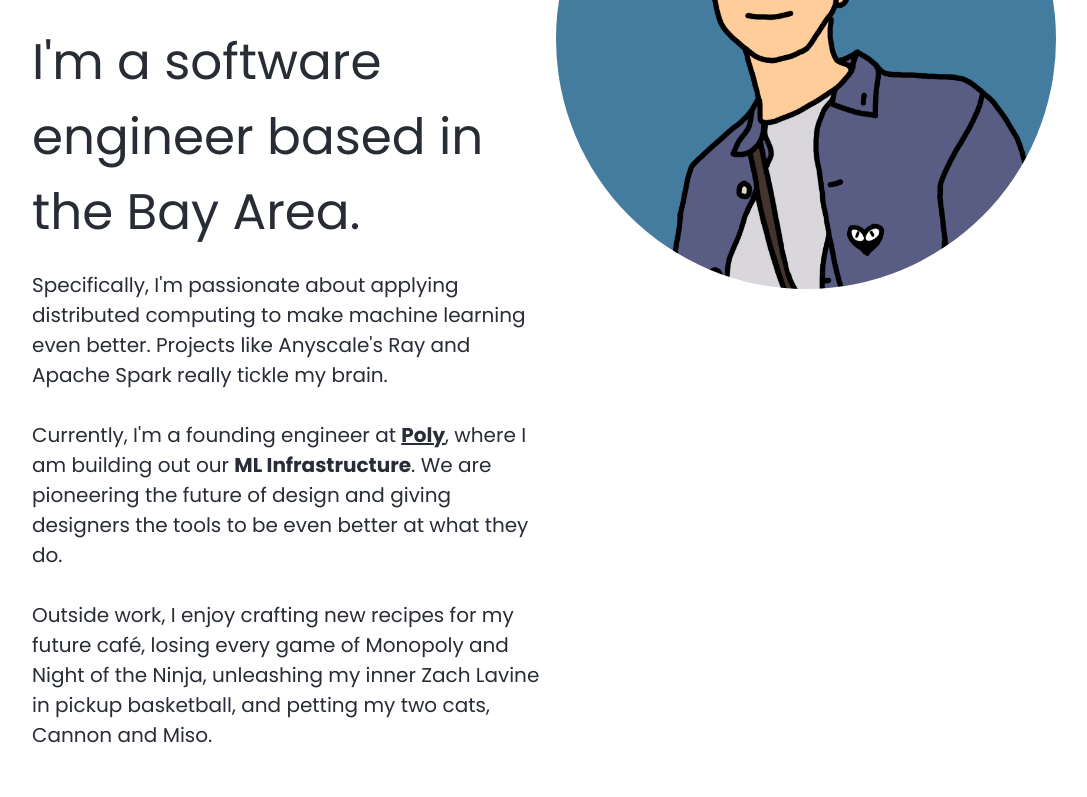
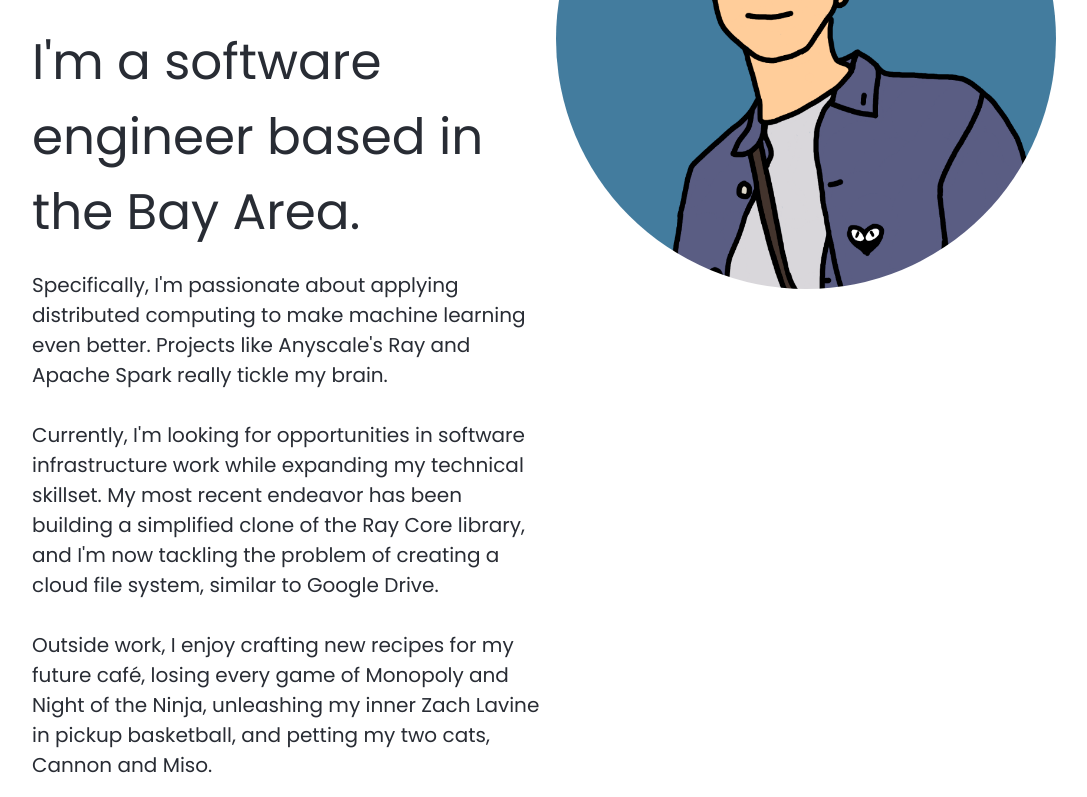
Before and after one commit to ryang1337/ryang1337.github.io, a React (Create React App) app: page /about in a window 1280 px wide. Shown: the part 435-1232 px from the top of the page, without its empty margins (96-1183 px from the left). Built offline with nearby package versions, Linux system fonts and the light colour scheme.

Commit message:
update aboutme content

```diff
--- a/src/assets/aboutme.js
+++ b/src/assets/aboutme.js
@@ -8,9 +8,9 @@ Specifically, I'm passionate about applying distributed computing to make machin
 learning even better. Projects like Anyscale's Ray and Apache Spark really tickle my brain.
 \n &nbsp;
 
-Currently, I'm a founding engineer at **[Poly](https://www.withpoly.com)**, where I am building
-out our **ML Infrastructure**. We are pioneering the future of design and giving designers the tools
-to be even better at what they do.
+Currently, I'm looking for opportunities in software infrastructure work while expanding my technical skillset.
+My most recent endeavor has been building a simplified clone of the Ray Core library, and I'm now
+tackling the problem of creating a cloud file system, similar to Google Drive.
 \n &nbsp;
 
 Outside work, I enjoy crafting new recipes for my future café, losing every game of
```
